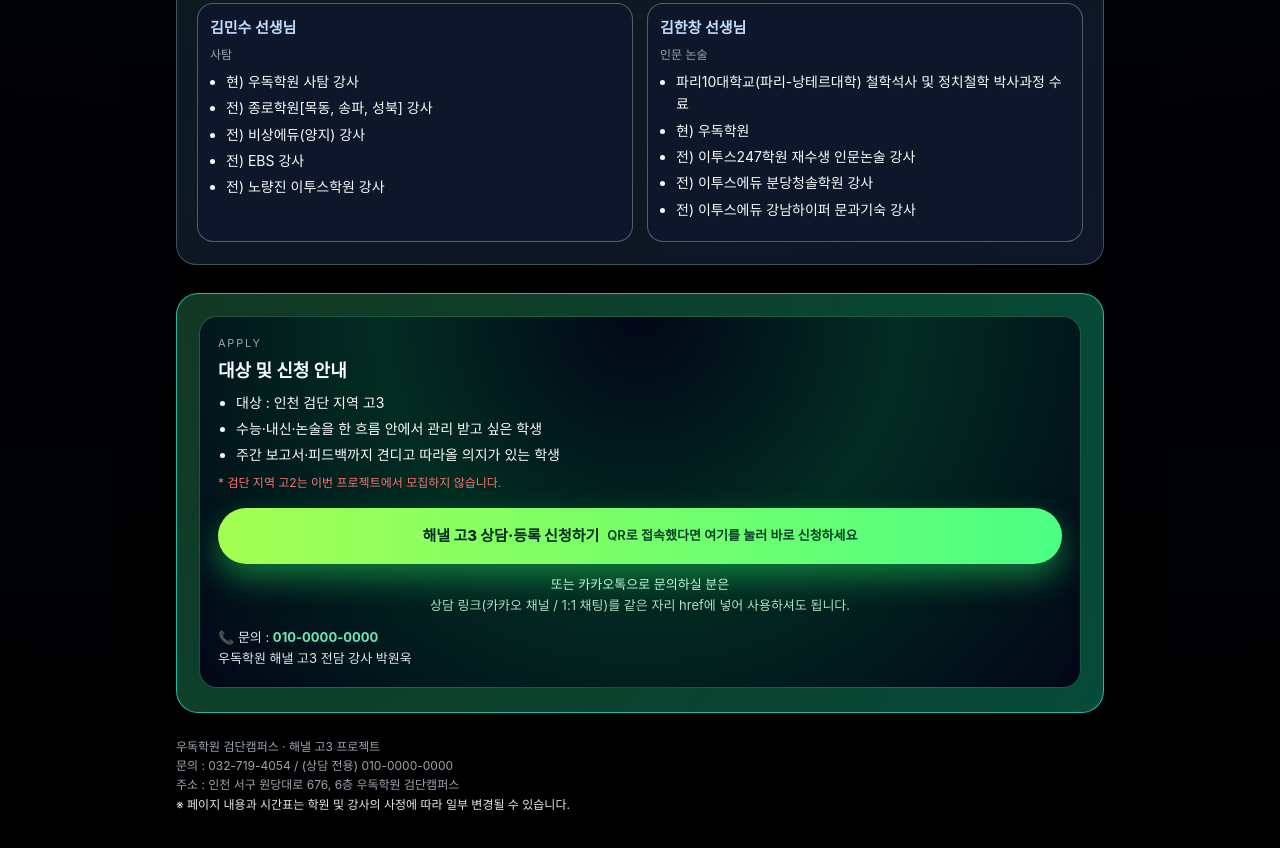
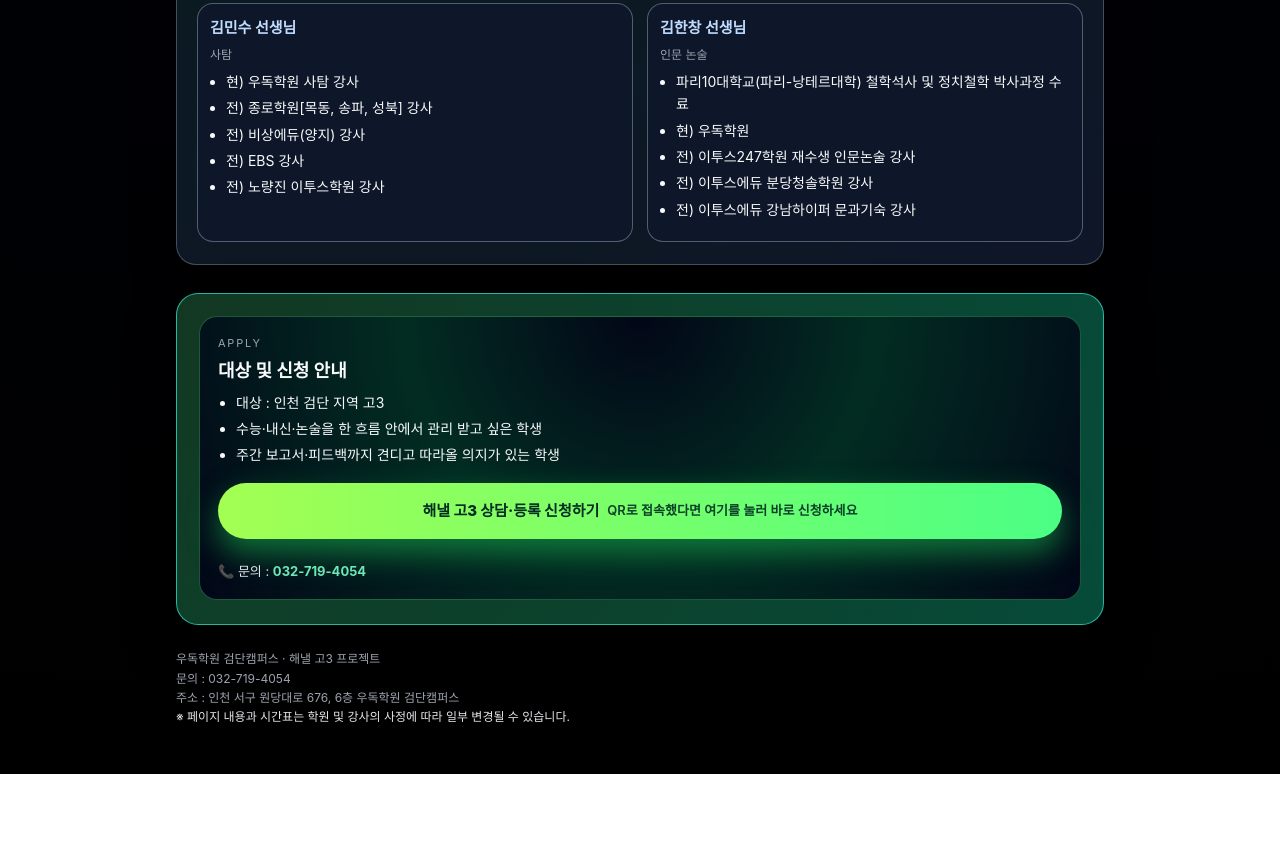
Before and after one commit to wwer1144/haenael-go3, a plain HTML site: page index.html in a window 1280 px wide. Shown: the part 5017-5865 px from the top of the page. After the commit the page ends 5791 px from the top, so only its background shows below. Drawn offline with Linux system fonts and the light colour scheme.

Commit message:
Add files via upload

```diff
--- a/index.html
+++ b/index.html
@@ -840,10 +840,6 @@
           <li>주간 보고서·피드백까지 견디고 따라올 의지가 있는 학생</li>
         </ul>
 
-        <p class="notice" style="margin-top:6px;">
-          * 검단 지역 고2는 이번 프로젝트에서 모집하지 않습니다.
-        </p>
-
         <div class="apply-cta-wrap">
           <!-- TODO: 아래 href를 네 구글폼 또는 카카오톡 채널 링크로 교체해라 -->
           <a class="apply-btn-main"
@@ -853,22 +849,15 @@
             <span>QR로 접속했다면 여기를 눌러 바로 신청하세요</span>
           </a>
 
-          <div class="apply-btn-sub">
-            또는 카카오톡으로 문의하실 분은<br>
-            <span style="opacity:.9;">상담 링크(카카오 채널 / 1:1 채팅)를 같은 자리 href에 넣어 사용하셔도 됩니다.</span>
-          </div>
-        </div>
-
         <div class="apply-contact">
-          📞 문의 : <b>010-0000-0000</b><br>
-          우독학원 해낼 고3 전담 강사 박원욱
+          📞 문의 : <b>032-719-4054</b><br>
         </div>
       </div>
     </section>
 
     <footer class="footer">
       우독학원 검단캠퍼스 · 해낼 고3 프로젝트<br>
-      문의 : 032-719-4054 / (상담 전용) 010-0000-0000<br>
+      문의 : 032-719-4054 <br>
       주소 : 인천 서구 원당대로 676, 6층 우독학원 검단캠퍼스<br>
       <span style="color:#e5e7eb;">※ 페이지 내용과 시간표는 학원 및 강사의 사정에 따라 일부 변경될 수 있습니다.</span>
     </footer>
```
